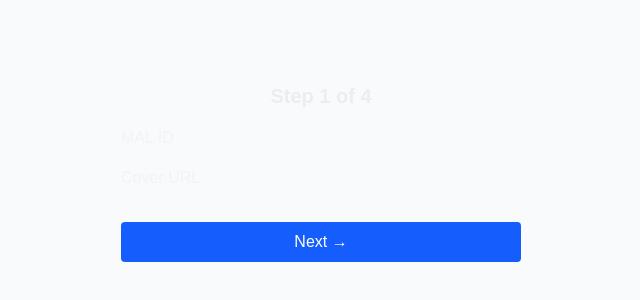
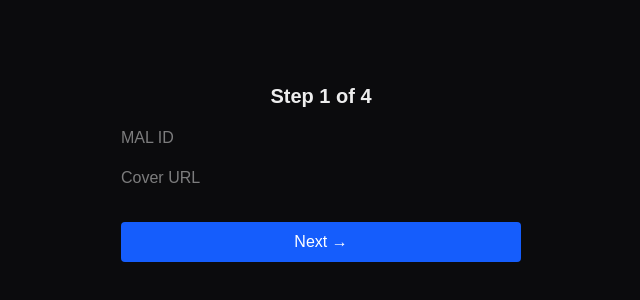
Before and after one commit to GitMan-Del/Anime_Astreal_test, a Next.js app: page /admin in a window 1280 px wide. Shown: the part 228-528 px from the top of the page, without its empty margins (319-959 px from the left). Built offline with nearby package versions, Linux system fonts and the light colour scheme; no server answers.

Commit message:
Just an  Updat

```diff
--- a/src/app/admin/page.tsx
+++ b/src/app/admin/page.tsx
@@ -127,7 +127,7 @@
   };
 
   return (
-    <div className="flex flex-col items-center justify-center min-h-screen bg-gray-50">
+    <div className="flex flex-col items-center justify-center min-h-screen">
       <div className="w-full max-w-md">
         <div className="p-6 flex flex-col gap-4">
           <h2 className="text-xl font-bold text-center">Step {step} of 4</h2>
```
